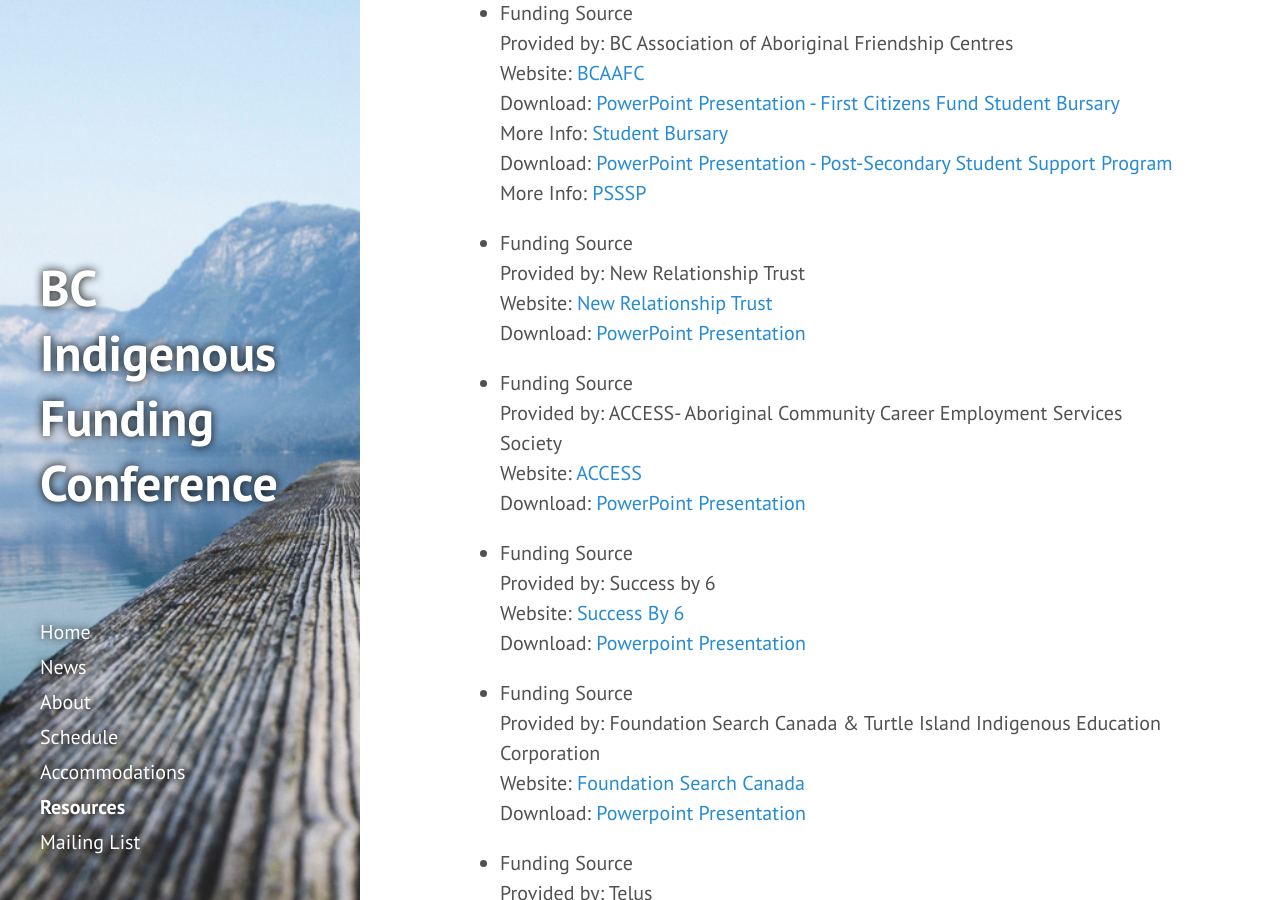
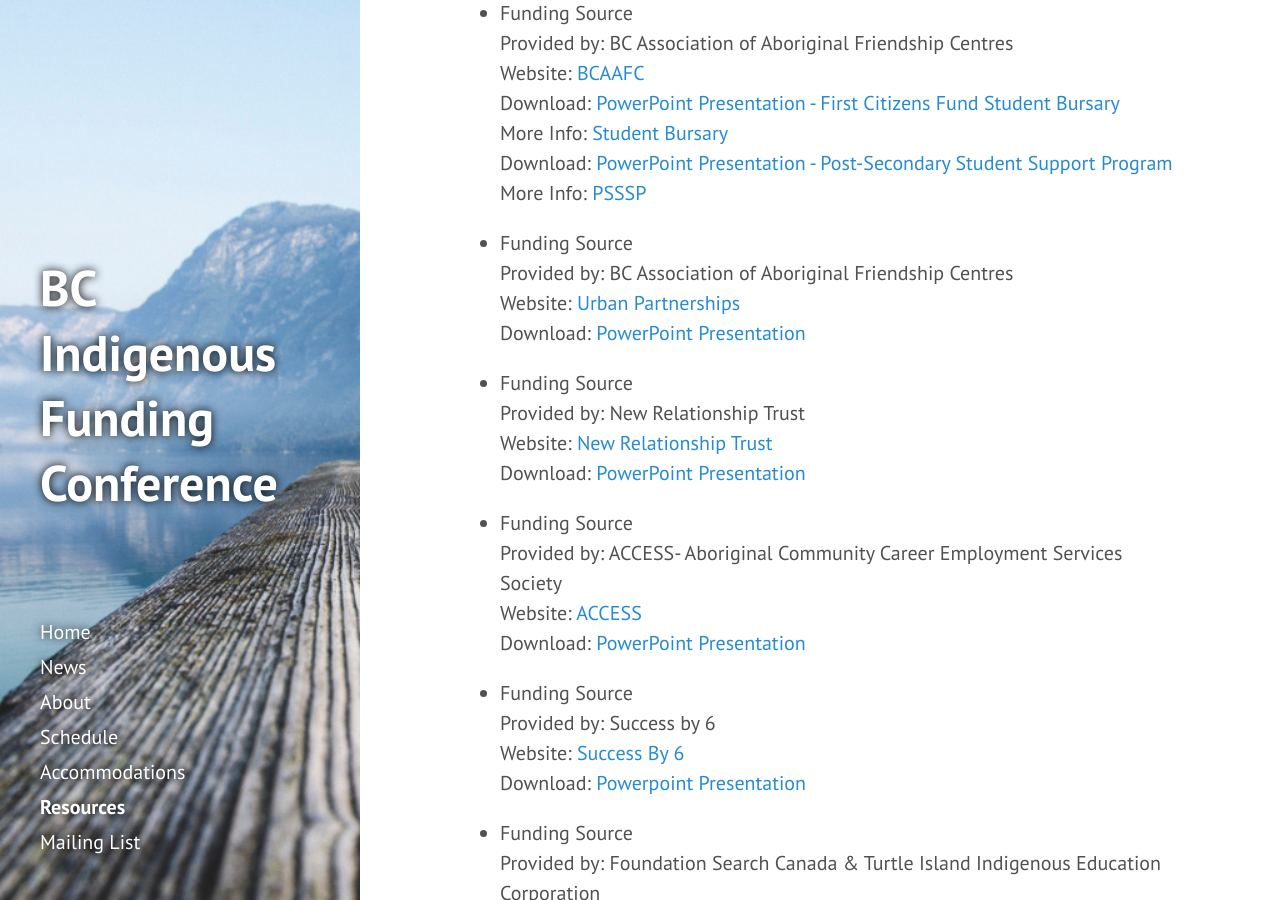
Before and after one commit to BCAAFC/funding-conference-2016, a Jekyll site: the page built from resources.md, in a window 1280 px wide and 900 px high, scrolled down 1052 px. Built offline with Jekyll 4.4.1, drawn with Linux system fonts in a browser that asks for light colours; nearby versions of some CDN libraries.

Commit message:
resources
urban partnerships ppt

```diff
--- a/resources.md
+++ b/resources.md
@@ -74,6 +74,14 @@
   Download: [PowerPoint Presentation - Post-Secondary Student Support Program](/public/resources/BCAAFC_PSSSP.pptx)
   <br>
   More Info: [PSSSP](http://www.bcaafc.com/programs/psssp/)
+
+* Funding Source
+  <br>
+  Provided by: BC Association of Aboriginal Friendship Centres
+  <br>
+  Website: [Urban Partnerships](http://www.bcaafc.com/programs/urbanpartnerships/)
+  <br>
+  Download: [PowerPoint Presentation](/public/resources/BCAAFC_UrbanPartnerships.pptx)
 
 * Funding Source
   <br>
```
